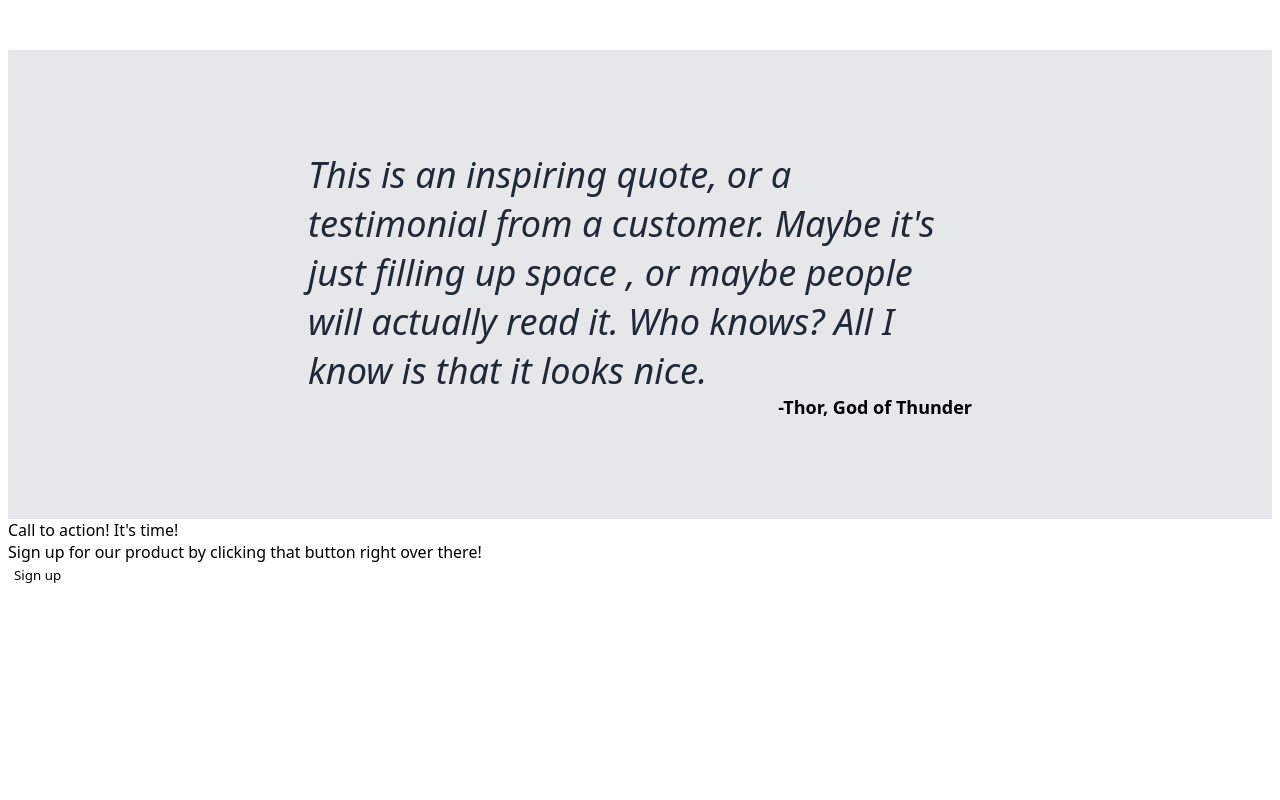
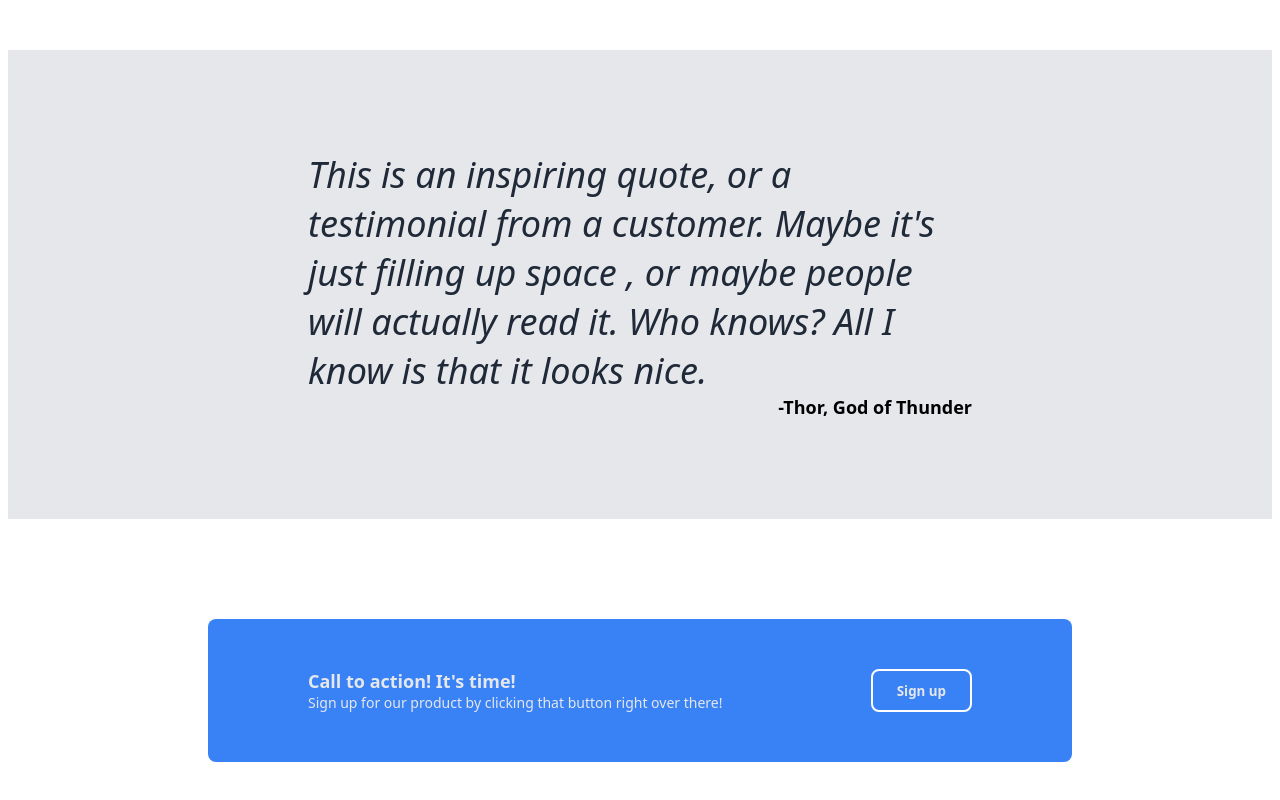
Before and after one commit to HassanIqbal715/odin-landing-page, a plain HTML site: page index.html in a window 1280 px wide. Shown: the part 868-1668 px from the top of the page. Before the commit the page ends 1461 px from the top, so only its background shows below. Drawn offline with Linux system fonts and the light colour scheme.

Commit message:
Completed the style for section four. Removed the action-textbox class. Changed some colours in section three

```diff
--- a/index.html
+++ b/index.html
@@ -61,7 +61,7 @@
     </div>
     <div class="section-four">
         <div class="action-box">
-            <div class="action-textbox">
+            <div>
                 <div class="action-maintext">Call to action! It's time!</div>
                 <div class="action-subtext">Sign up for our product by clicking that button right over there!</div>
             </div>
--- a/style.css
+++ b/style.css
@@ -163,3 +163,39 @@ button {
   font-size: 18px;
   align-self: end;
 }
+
+/* Section four */
+.section-four {
+  background-color: white;
+  padding: 100px 200px;
+}
+
+.action-box {
+  background-color: #3882F6;
+  display: flex;
+  justify-content: space-between;
+  padding: 50px 100px;
+  border-radius: 8px;
+}
+
+.action-maintext {
+  color: #E5E7EB;
+  font-weight: 900;
+  font-size: 18px;
+}
+
+.action-subtext {
+  color: #E5E7EB;
+  font-size: 14px;
+}
+
+.action-signup {
+  border: 2px solid white;
+  padding-top: 6px;
+  padding-bottom: 6px;
+  padding-left: 24px;
+  padding-right: 24px;
+  border-radius: 8px;
+  color: #E5E7EB;
+  font-weight: 900;
+}
```
